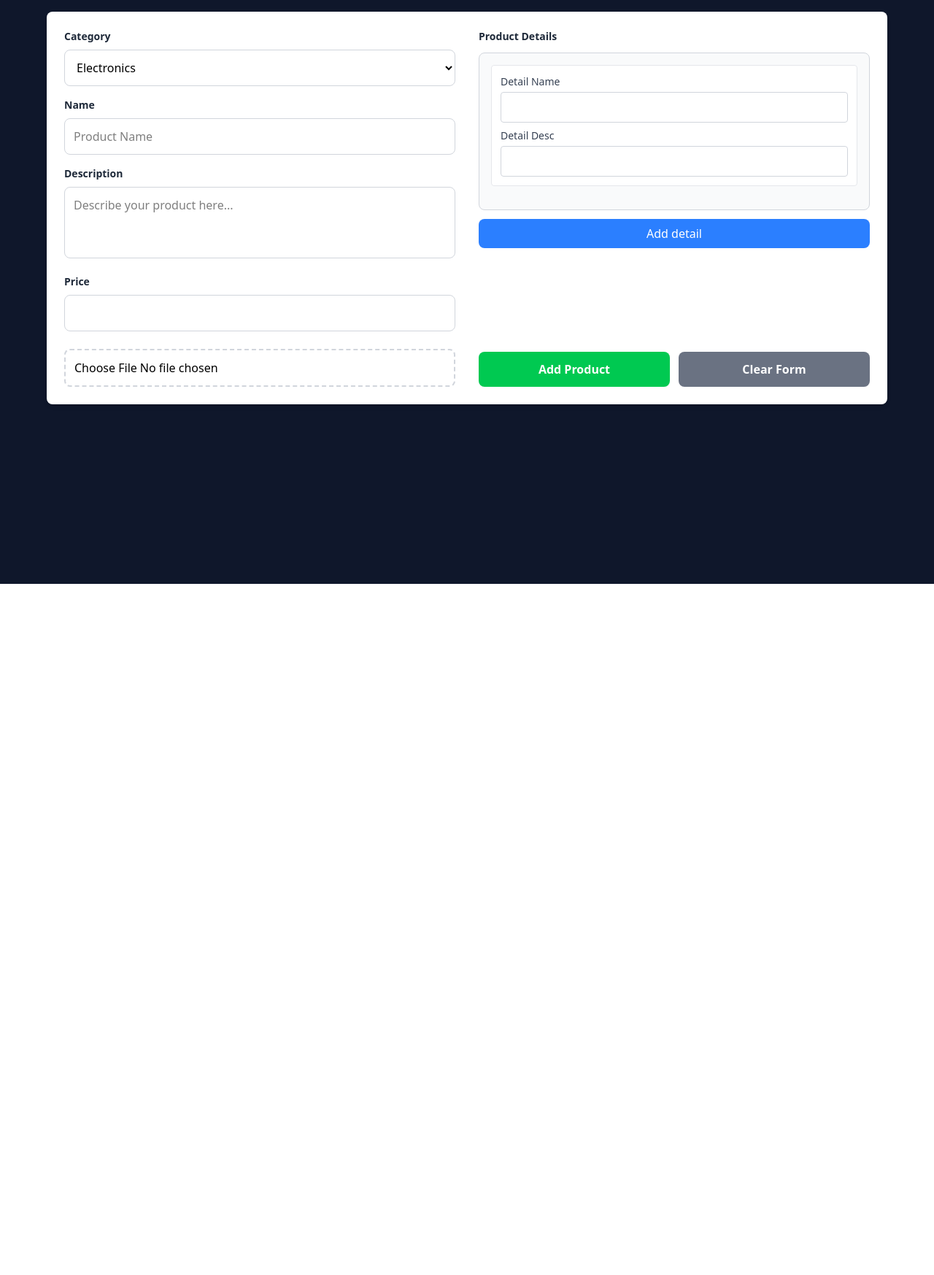
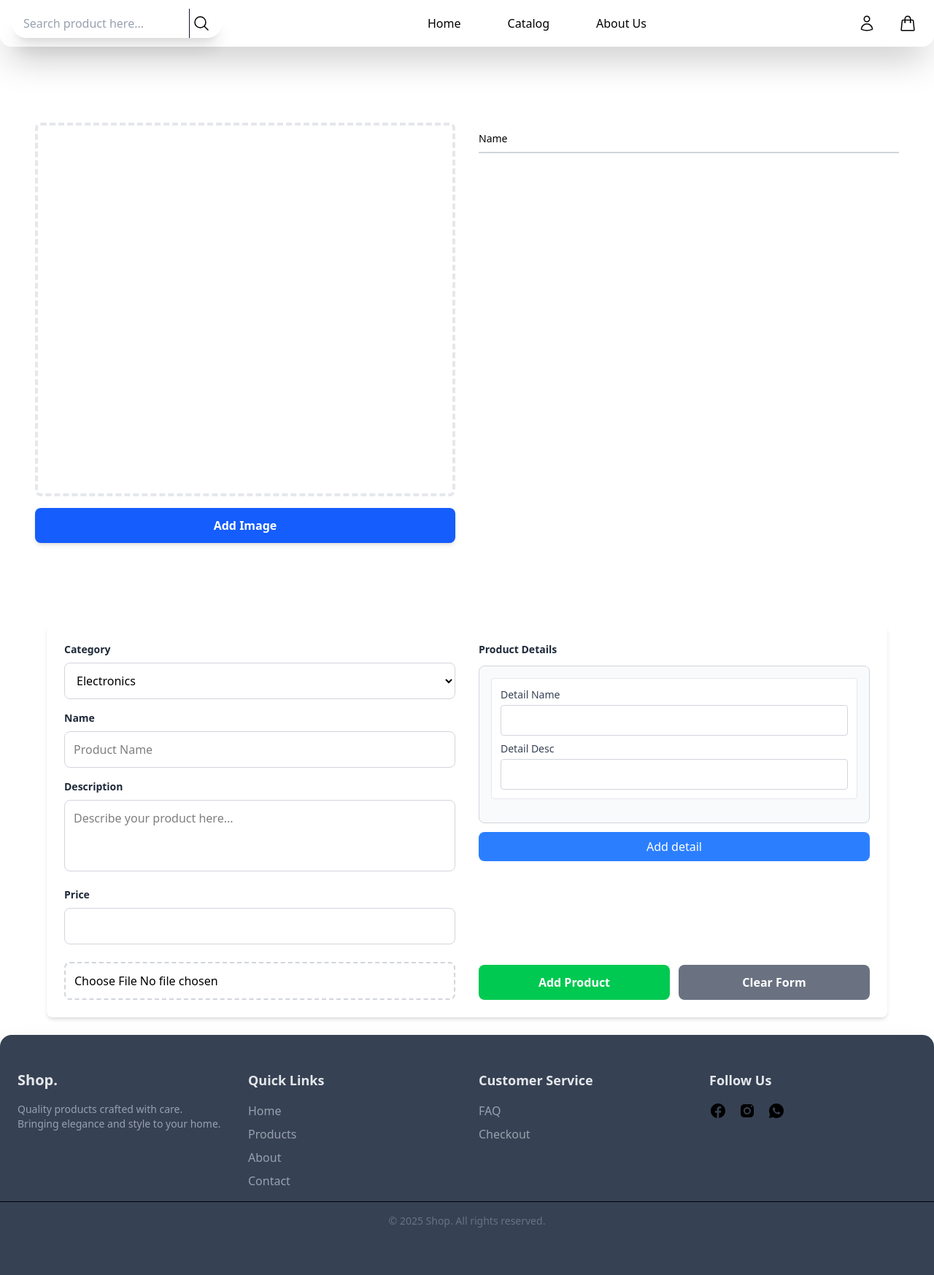
Before and after one commit to zeh-raan/e-commerce, a PHP site: template frontend/pages/add_product_form.php in a window 1280 px wide. Shown: the whole page at 73% size. Before the commit the page ends 800 px from the top, so only its background shows below. Run offline with PHP 8.4, Linux system fonts and the light colour scheme; the template is opened without the code that fills it, so the values that code supplies are empty; style sheets or scripts are compiled from the project's sources.

Commit message:
Started reworking 'Add Product' UI

```diff
--- a/frontend/pages/add_product_form.php
+++ b/frontend/pages/add_product_form.php
@@ -14,12 +14,36 @@ if (!isset($_SESSION["username"])) {
     <meta charset="UTF-8">
     <meta name="viewport" content="width=device-width, initial-scale=1.0">
 
-    <title>Add Your Product</title>
+    <title>Add a Product</title>
 
     <link rel="stylesheet" href="/frontend/css/output.css">
 </head>
 
-<body class="bg-slate-900 p-4">
+<body class="">
+    <?php include("frontend/pages/components/header.php"); ?>
+
+    <!-- TODO: Rework Form UI -->
+    <section id="add-product-section" class="mt-30 w-screen h-fit mb-16">
+        <form name="addProdForm" method="post" class="w-full grid grid-rows-1 grid-cols-2 px-8 py-8">
+
+            <!-- Image-related inputs -->
+            <div id="add-product-images-container" class="m-4 flex flex-col gap-4">
+                <div id="product-image-preview" class="w-full h-128 bg-white border-4 border-gray-200 border-dashed rounded-lg"></div>
+                <button type="button" class="w-full bg-blue-600 hover:bg-blue-700 text-white font-semibold py-3 px-6 rounded-lg transition-all duration-300 shadow-md hover:shadow-lg cursor-pointer active:scale-95">Add Image</button>
+            </div>
+
+            <!-- "Regular" inputs -->
+            <div id="add-product-text-container" class="p-4 h-full relative">
+
+                <!-- This code snippet is taken from https://flowbite.com/docs/forms/floating-label/ and iterated over -->
+                <div class="relative z-0">
+                    <input type="text" id="floating_standard" class="block py-2.5 px-0 w-full text-sm bg-transparent border-0 border-b-2 border-gray-300 appearance-none dark:border-gray-600 dark:focus:border-blue-500 focus:outline-none focus:ring-0 focus:border-blue-600 peer" placeholder=" " />
+                    <label for="floating_standard" class="absolute text-sm text-black dark:text-gray-400 duration-300 transform -translate-y-6 scale-75 top-3 -z-10 origin-[0] peer-focus:start-0 peer-focus:text-blue-600 peer-focus:dark:text-blue-500 peer-placeholder-shown:scale-100 peer-placeholder-shown:translate-y-0 peer-focus:scale-75 peer-focus:-translate-y-6 rtl:peer-focus:translate-x-1/4 rtl:peer-focus:left-auto">Name</label>
+                </div>
+            </div>
+        </form>
+    </section>
+
     <form name="addProdForm" method="post" class="max-w-6xl mx-auto p-6 bg-white rounded-lg shadow-md h-full">
         <div class="grid grid-cols-2 gap-8 h-full">
             <div class="flex flex-col h-full">
@@ -84,6 +108,8 @@ if (!isset($_SESSION["username"])) {
             </div>
         </div>
     </form>
+
+    <?php include("frontend/pages/components/footer.php"); ?>
 
     <script>
         const addProdForm = document.forms.addProdForm;
--- a/frontend/pages/components/footer.php
+++ b/frontend/pages/components/footer.php
@@ -13,7 +13,7 @@
         <div>
             <h3 class="text-lg font-semibold mb-4">Quick Links</h3>
             <ul class="space-y-2 text-gray-400">
-                <li><a href="#" class="footer-link">Home</a></li>
+                <li><a href="/" class="footer-link">Home</a></li>
                 <li><a href="#" class="footer-link">Products</a></li>
                 <li><a href="#" class="footer-link">About</a></li>
                 <li><a href="#" class="footer-link">Contact</a></li>
```
Also changed, not shown: frontend/pages/index.php (+11 -3 lines).
